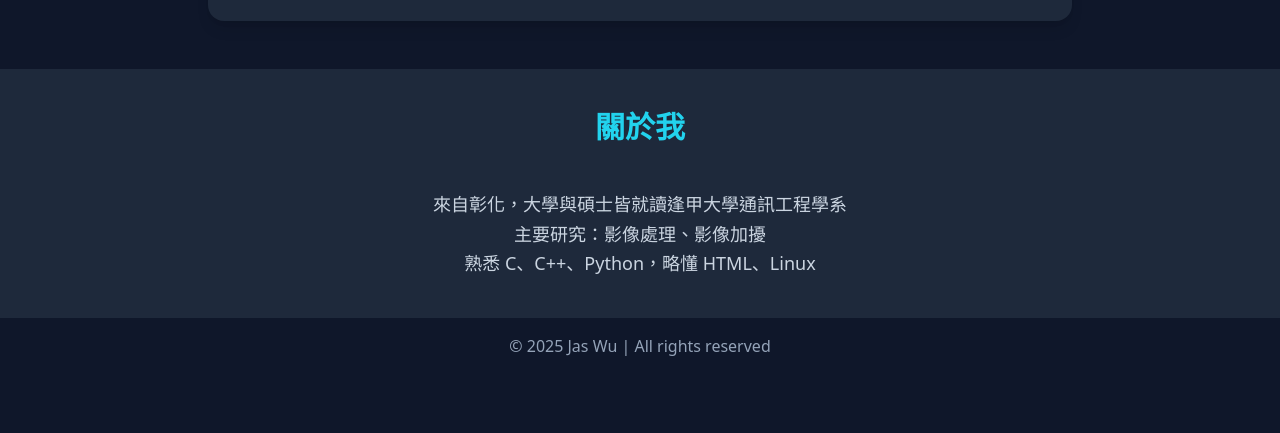
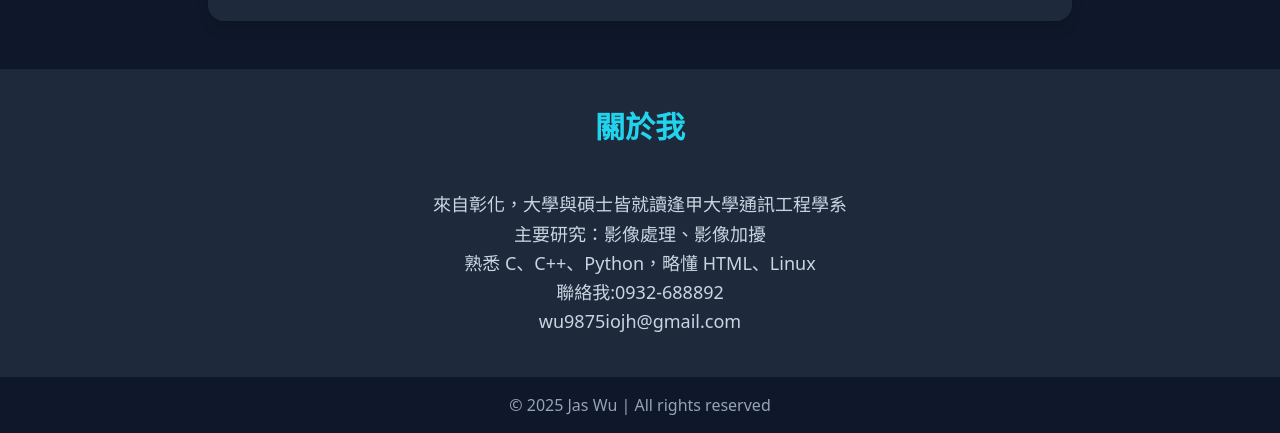
Before and after one commit to aswwa0622/Portfolio, a plain HTML site: page index.html in a window 1280 px wide. Shown: the part 2139-2572 px from the top of the page. Before the commit the page ends 2513 px from the top, so only its background shows below. Drawn offline with nearby package versions, Linux system fonts and the light colour scheme.

Commit message:
Update index.html

```diff
--- a/index.html
+++ b/index.html
@@ -73,6 +73,8 @@
 來自彰化，大學與碩士皆就讀逢甲大學通訊工程學系
 主要研究：影像處理、影像加擾
 熟悉 C、C++、Python，略懂 HTML、Linux
+聯絡我:0932-688892
+      wu9875iojh@gmail.com
       </p>
     </div>
   </section>
```
